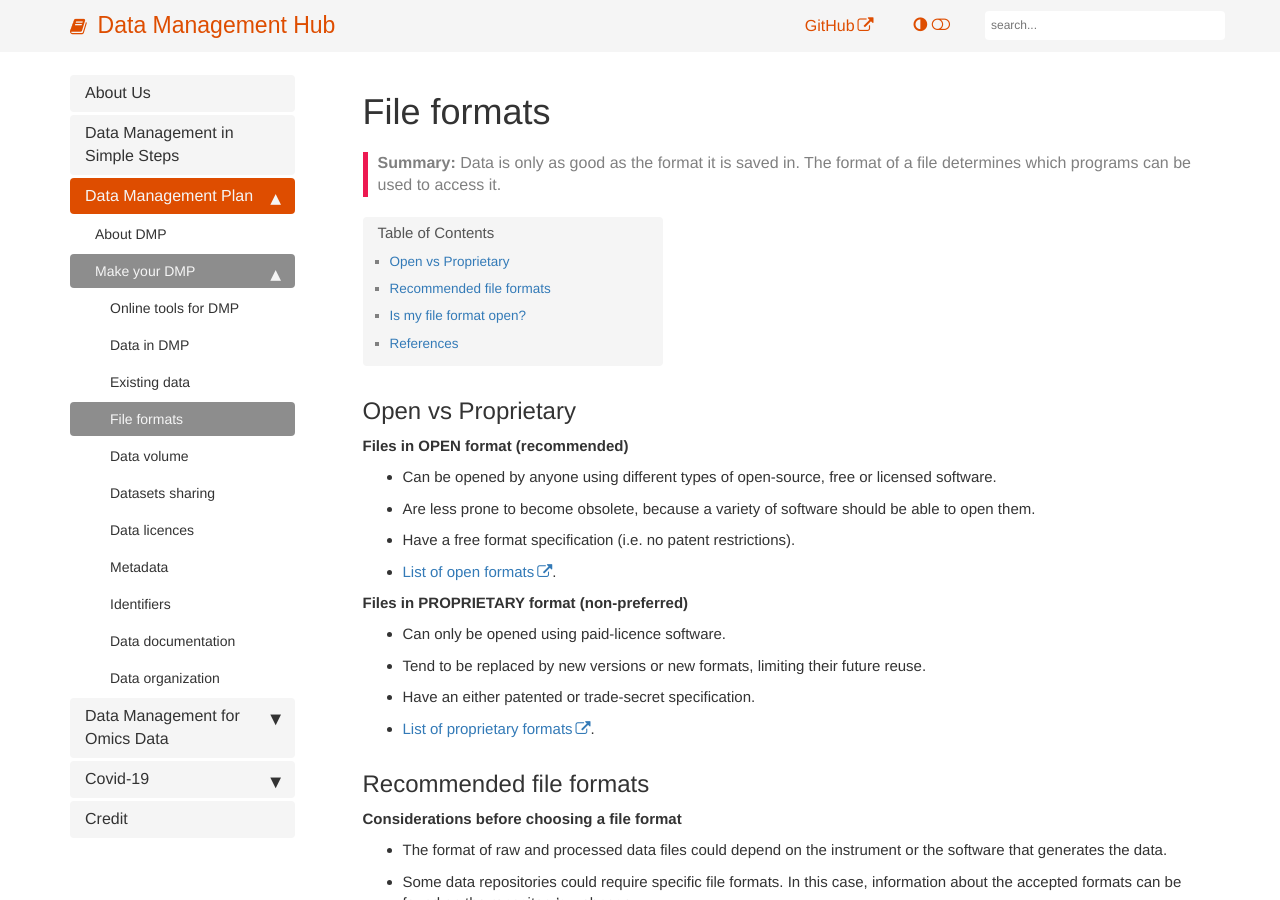
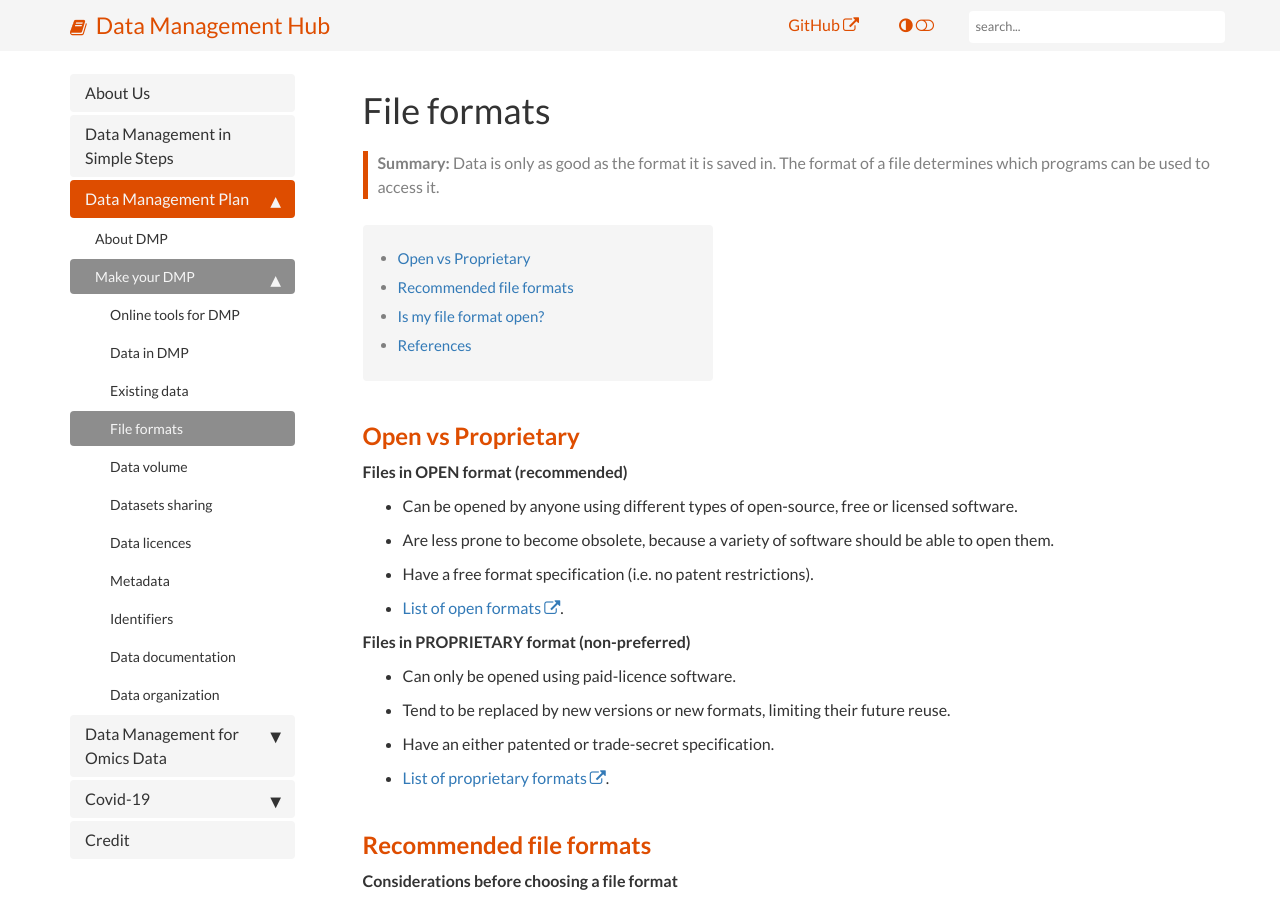
Before and after one commit to ELIXIR-Belgium/rdm-guide, a Jekyll site: the page built from pages/file_formats.md, in a window 1280 px wide and 900 px high. Built offline with Jekyll 4.4.1, drawn with Linux system fonts in a browser that asks for light colours; some web fonts are replaced.

Commit message:
theme refactoring

```diff
--- a/_includes/head.html
+++ b/_includes/head.html
@@ -13,10 +13,10 @@
 <link rel="stylesheet" type="text/css" href="{{ "/css/bootstrap.min.css" }}">
 <!-- Custom edits on top of bootstrap -->
 <link rel="stylesheet" href="{{ "/css/customstyles.css" }}">
-<!-- Theme coloring -->
-<link rel="stylesheet" href="{{ "/css/theme-blue.css" }}">
 <!-- Navigation title font  -->
 <link rel="stylesheet" href="https://fonts.googleapis.com/css2?family=Sulphur+Point&display=swap">
+<!-- Main font  -->
+<link rel="stylesheet" href="https://fonts.googleapis.com/css2?family=Lato:wght@300;400;500;600;700;800;900&display=swap">
 <!-- JavaScript  -->
 <script src="{{ "/js/jquery.min.js" }}"></script>
 <script src="{{ "/js/anchor.min.js" }}"></script>
--- a/_includes/toc.html
+++ b/_includes/toc.html
@@ -4,7 +4,7 @@
   $( document ).ready(function() {
     // Handler for .ready() called.
 
-$('#toc').toc({ minimumHeaders: 0, listType: 'ul', showSpeed: 0, headers: 'h2,h3,h4' });
+  $('#toc').toc({ minimumHeaders: 2, listType: 'ul', showSpeed: 0, headers: 'h2' });
 
   /* this offset helps account for the space taken up by the floating toolbar. */
   $('#toc').on('click', 'a', function() {
--- a/css/customstyles.css
+++ b/css/customstyles.css
@@ -1,3 +1,11 @@
+:root {
+    --primary-theme-color: #de4d00;
+    --secondary-theme-color: #c14300;
+    --secondary-text-nav-selected: #ffffff;
+    --primary-text-nav-selected: #FAFAFA;
+    --main-bg-color: #404040;
+  }
+
 html, html[data-theme="light"] {
     --main-background-color: #fff;
     --main-text-color: #333;
@@ -5,7 +13,6 @@ html, html[data-theme="light"] {
     --link-hover-color: #23527c;
     --toc-background-color: whitesmoke;
     --toc-text-color: gray;
-    --toc-title-text-color: #555;
     --nav-text-color: #333;
     --nav-li-background-color: whitesmoke;
     --summary-color: #808080;
@@ -23,7 +30,6 @@ html[data-theme="dark"] {
     --link-hover-color: #c9e5ff;
     --toc-background-color: #555;
     --toc-text-color: #ddd;
-    --toc-title-text-color: #ddd;
     --nav-text-color: #ddd;
     --nav-li-background-color: #555;
     --summary-color: #f1f0f0;
@@ -42,7 +48,6 @@ html[data-theme="dark"] {
         --link-hover-color: #c9e5ff;
         --toc-background-color: #555;
         --toc-text-color: #ddd;
-        --toc-title-text-color: #ddd;
         --nav-text-color: #ddd;
         --nav-li-background-color: #555;
         --summary-color: #f1f0f0;
@@ -59,7 +64,6 @@ html[data-theme="dark"] {
         --link-hover-color: #23527c;
         --toc-background-color: whitesmoke;
         --toc-text-color: gray;
-        --toc-title-text-color: #555;
         --nav-text-color: #333;
         --nav-li-background-color: whitesmoke;
         --summary-color: #808080;
@@ -130,19 +134,43 @@ html[data-theme="dark"] {
 }
 
 body {
-    font-size: 15px;
+    font-size: 16px;
+    line-height: 1.5;
     color: var(--main-text-color);
     background-color: var(--main-background-color);
+    font-family: 'Lato', sans-serif;
+    font-variant-ligatures: none;
 }
 
-.h1, h1 {
-    margin-bottom: 20px;
-    color: var(--h1-color);
+h2 {
+    font-size: 25px;
+    line-height: 30px;
+    font-weight: 700;
+    color: var(--primary-theme-color);
+    margin: 40px 0 10px;
 }
 
-.h2, .h3, h2, h3 {
-    color: var(--main-text-color);
+h3 {
+    font-weight: 700;
+    font-size: 120%;
+    margin-top: 20px;
 }
+
+h4 {
+    font-weight: 700;
+    font-size: 100%;
+    color: var(--summary-color);
+    margin-top: 20px;
+}
+
+h2+h3 {
+    margin-top: 12px;
+}
+
+h3+h4 {
+    margin-top: 15px;
+}
+
 
 a {
     color: var(--link-color);
@@ -249,13 +277,6 @@ a:hover {
     color: #777 !important;
 }
 
-/* make room for the nav bar */
-
-h1[id], h2[id], h3[id], h4[id], h5[id], h6[id], dt[id] {
-    padding-top: 60px;
-    margin-top: -40px
-}
-
 .post-content img {
     margin: 12px 0px 3px 0px;
     width: auto;
@@ -305,22 +326,18 @@ th {
 table {
     max-width: 90%;
     margin-bottom: 20px;
-    border: 1px solid #dedede;
 }
 
 table>thead>tr>th, table>tbody>tr>th, table>tfoot>tr>th, table>thead>tr>td, table>tbody>tr>td, table>tfoot>tr>td {
     padding: 8px;
     line-height: 1.42857143;
     vertical-align: top;
-    border-top: 1px solid #ddd;
 }
 
 table>thead>tr>th {
     vertical-align: bottom;
     border-bottom: 2px solid #ddd;
     text-transform: none;
-    background-color: #777;
-    color: white;
     text-align: left;
 }
 
@@ -429,39 +446,45 @@ ul#results-container a:hover {
     margin: 3px;
 }
 
-div#toc ul li {
-    margin: 8px 0px 8px 22px;
-    font-size: 90%;
-    list-style: square;
+#toc {
+    padding: 15px;
+    background: var(--toc-background-color);
+    margin: 1.75em 0 2em;
+    border-radius: 4px;
+    color: var(--toc-text-color);
+    font-size: 15px;
+    max-width: 350px;
+    line-height: 1.4;
 }
 
-div#toc ul {
-    background-color: var(--toc-background-color);
-    padding: 5px;
-    border-radius: 4px;
-    max-width: 300px;
-    color: var(--toc-text-color);
+/* Hide the cahin icon provided by anchor.min.js */
+
+#toc .anchorjs-link {
+    display: none;
 }
 
-div#toc ul li ul {
-    padding-left: 8px;
+/* Indent the lists and reset any other padding */
+
+#toc ul {
+    padding: 0 0 0 20px;
 }
 
-div#toc ul li ul li::before {
-    content: "–  ";
+/* Consistent vertical space between list items */
+
+#toc li, #toc ul ul li {
+    margin: 8px 0 0 0;
 }
 
-div#toc>ul::before {
-    content: "Table of Contents";
-    font-weight: 500;
-    color: var(--toc-title-text-color);
-    text-align: center;
-    margin-left: auto;
-    margin-right: auto;
-    width: 70px;
-    padding-top: 20px;
-    padding-bottom: 20px;
-    padding-left: 10px;
+/* Sublists */
+
+#toc ul ul {
+    list-style: circle outside;
+}
+
+/* Extra space if the toc is followed by a paragraph */
+
+#toc+p {
+    margin-top: 1.75em;
 }
 
 li.dropdownActive a {
@@ -540,17 +563,66 @@ a.accordion-toggle, a.accordion-collapsed {
     border-radius: 4px;
 }
 
-#mysidebar.nav li a {
-    padding: 7px 15px;
-    margin-top: 3px
-}
-
 .nav li a:hover {
     background-color: #8D8D8D;
 }
 
 .nav>li>a {
     font-size: 16px;
+}
+
+.navbar-inverse .navbar-toggle .icon-bar {
+    background-color: var(--primary-theme-color);
+}
+
+.nav-tabs > li.active > a, .nav-tabs > li.active > a:hover, .nav-tabs > li.active > a:focus {
+    background-color: #248ec2;
+    color: var(--secondary-text-nav-selected);
+}
+
+.nav > li.active > a {
+    background-color: var(--primary-theme-color);
+}
+
+.nav > li > a:hover {
+    background-color: var(--secondary-theme-color);
+}
+
+div.navbar-collapse .dropdown-menu > li > a:hover {
+    background-color: var(--primary-theme-color);
+}
+
+.nav li.thirdlevel > a {
+    background-color: var(--primary-text-nav-selected) !important;
+    color: var(--secondary-theme-color);
+    font-weight: bold;
+}
+
+.navbar-inverse .navbar-nav>li>a:focus, .navbar-inverse .navbar-nav>li>a:hover, a.fa.fa-book.fa-lg.navbar-brand:hover {
+        color: var(--secondary-theme-color);
+   }
+
+.navbar-inverse .navbar-nav>li>a:focus, .navbar-inverse .navbar-nav>li>a, a.fa.fa-book.fa-lg.navbar-brand {
+    color: var(--primary-theme-color);
+}
+
+a.navbar-brand:hover {
+    color: var(--secondary-theme-color);
+}
+
+.navbar-inverse .navbar-nav > .open > a, .navbar-inverse .navbar-nav > .open > a:hover, .navbar-inverse .navbar-nav > .open > a:focus {
+    background-color: var(--secondary-theme-color);
+    color: var(--secondary-text-nav-selected);
+}
+
+
+.navbar-inverse .navbar-nav > .active > a, .navbar-inverse .navbar-nav > .active > a:hover, .navbar-inverse .navbar-nav > .active > a:focus {
+    background-color: var(--primary-theme-color);
+}
+
+#mysidebar.nav li a {
+    padding: 7px 15px;
+    margin-top: 3px
 }
 
 #mysidebar.nav ul li a {
@@ -583,8 +655,7 @@ a.accordion-toggle, a.accordion-collapsed {
 }
 
 span.projectTitle {
-    font-family: 'Sulphur Point', sans-serif;
-    font-weight: 'normal';
+    font-family: 'Lato', sans-serif;
     font-size: 23px;
 }
 
@@ -747,7 +818,7 @@ a[data-toggle] {
     font-size: 16px;
     color: var(--summary-color);
     margin: 20px 0px 20px 0px;
-    border-left: 5px solid #ED1951;
+    border-left: 5px solid var(--primary-theme-color);
     padding-left: 10px;
 }
 
@@ -758,19 +829,6 @@ a[data-toggle] {
 
 a.fa.fa-envelope-o.mailto {
     font-weight: 600;
-}
-
-h3 {
-    color: #ED1951;
-    font-weight: normal;
-    font-size: 130%;
-}
-
-h4 {
-    color: #808080;
-    font-weight: normal;
-    font-size: 120%;
-    font-style: italic;
 }
 
 .alert, .callout {
@@ -792,11 +850,6 @@ ol li ul li {
 
 li img {
     clear: both;
-}
-
-div#toc ul li ul li {
-    list-style-type: none;
-    margin: 5px 0px 0px 0px;
 }
 
 .tab-content {
@@ -1155,6 +1208,22 @@ a[href].noCrossRef::after, a.no_icon:after {
     margin-bottom: 10px;
 }
 
+
+.btn-primary {
+    color: var(--secondary-text-nav-selected);
+    background-color: var(--primary-theme-color);
+    border-color: var(--primary-theme-color);
+}
+
+.btn-primary:hover,
+.btn-primary:focus,
+.btn-primary:active,
+.btn-primary.active,
+.open .dropdown-toggle.btn-primary {
+    background-color: var(--secondary-theme-color);
+    border-color: var(--primary-theme-color);
+}
+
 /* algolia search */
 
 .search {
--- a/css/theme-blue.css
+++ /dev/null
@@ -1,111 +0,0 @@
-
-:root {
-    --primary-theme-color: #de4d00;
-    --secondary-theme-color: #c14300;
-    --secondary-text-nav-selected: #ffffff;
-    --primary-text-nav-selected: #FAFAFA;
-    --main-bg-color: #404040;
-  }
-
-h3 {color: #ED1951; }
-h4 {color: #808080; }
-
-.nav-tabs > li.active > a, .nav-tabs > li.active > a:hover, .nav-tabs > li.active > a:focus {
-    background-color: #248ec2;
-    color: var(--secondary-text-nav-selected);
-}
-
-.nav > li.active > a {
-    background-color: var(--primary-theme-color);
-}
-
-.nav > li > a:hover {
-    background-color: var(--secondary-theme-color);
-}
-
-div.navbar-collapse .dropdown-menu > li > a:hover {
-    background-color: var(--primary-theme-color);
-}
-
-.nav li.thirdlevel > a {
-    background-color: var(--primary-text-nav-selected) !important;
-    color: var(--secondary-theme-color);
-    font-weight: bold;
-}
-
-a[data-toggle="tooltip"] {
-    color: #649345;
-    font-style: italic;
-    cursor: default;
-}
-
-.navbar-inverse .navbar-nav>li>a, .navbar-inverse .navbar-brand {
-    color: var(--primary-theme-color);
-}
-
-.navbar-inverse .navbar-nav>li>a:focus, .navbar-inverse .navbar-nav>li>a:hover, a.fa.fa-book.fa-lg.navbar-brand:hover {
-        color: var(--secondary-theme-color);
-   }
-a.navbar-brand:hover {
-    color: var(--secondary-theme-color);
-}
-
-.navbar-inverse .navbar-nav > .open > a, .navbar-inverse .navbar-nav > .open > a:hover, .navbar-inverse .navbar-nav > .open > a:focus {
-    color: var(--secondary-theme-color);
-}
-
-.navbar-inverse .navbar-nav > .open > a, .navbar-inverse .navbar-nav > .open > a:hover, .navbar-inverse .navbar-nav > .open > a:focus {
-    background-color: var(--secondary-theme-color);
-    color: var(--secondary-text-nav-selected);
-}
-
-.btn-primary {
-    color: var(--secondary-text-nav-selected);
-    background-color: var(--primary-theme-color);
-    border-color: var(--primary-theme-color);
-}
-
-.navbar-inverse .navbar-nav > .active > a, .navbar-inverse .navbar-nav > .active > a:hover, .navbar-inverse .navbar-nav > .active > a:focus {
-    background-color: var(--primary-theme-color);
-}
-
-.btn-primary:hover,
-.btn-primary:focus,
-.btn-primary:active,
-.btn-primary.active,
-.open .dropdown-toggle.btn-primary {
-    background-color: var(--secondary-theme-color);
-    border-color: var(--primary-theme-color);
-}
-
-.printTitle {
-    color: var(--secondary-theme-color);
-}
-
-body.print h1 {color: var(--secondary-theme-color) !important; font-size:28px !important;}
-body.print h2 {color: #595959 !important; font-size:20px !important;}
-body.print h3 {color: #E50E51 !important; font-size:14px !important;}
-body.print h4 {color: #679DCE !important; font-size:14px; font-style: italic !important;}
-
-.anchorjs-link:hover {
-    color: #216f9b;
-}
-
-div.sidebarTitle {
-    color: var(--secondary-theme-color);
-}
-
-li.sidebarTitle {
-  margin-top:20px;
-    font-weight:normal;
-    font-size:130%;
-    color: #ED1951;
-    margin-bottom:10px;
-    margin-left: 5px;
-
-}
-
-
-.navbar-inverse .navbar-toggle .icon-bar {
-    background-color: var(--primary-theme-color);
-}
--- a/js/toc.js
+++ b/js/toc.js
@@ -11,7 +11,6 @@
       showSpeed: 'slow' // set to 0 to deactivate effect
     },
     settings = $.extend(defaults, options);
-
     var headers = $(settings.headers).filter(function() {
       // get all headers with an ID
       var previousSiblingName = $(this).prev().attr( "name" );
@@ -21,6 +20,8 @@
       return this.id;
     }), output = $(this);
     if (!headers.length || headers.length < settings.minimumHeaders || !output.length) {
+      // This line is added to prevent that the styling of the TOC is present when there are less headers than the minimum
+      document.getElementById("toc").style.display="none";
       return;
     }
 
```
Lines whose indentation alone changed are shown as unchanged.
